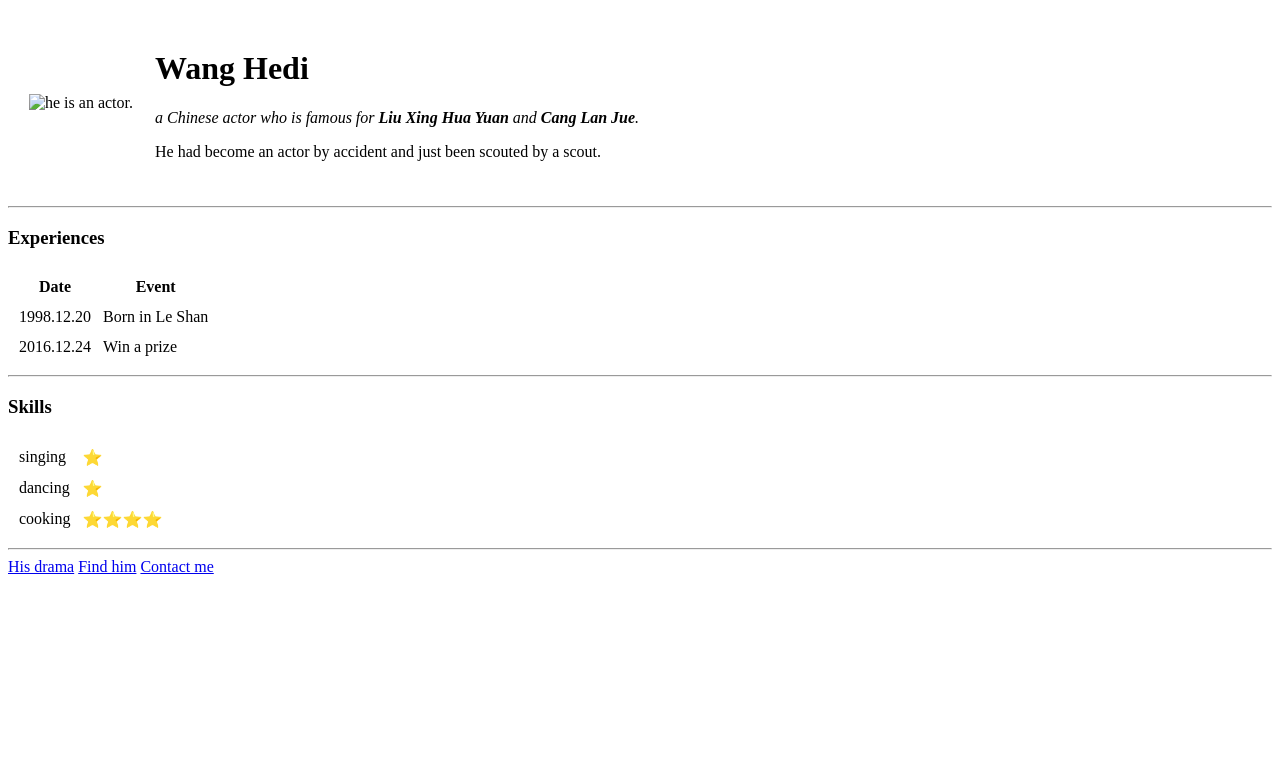
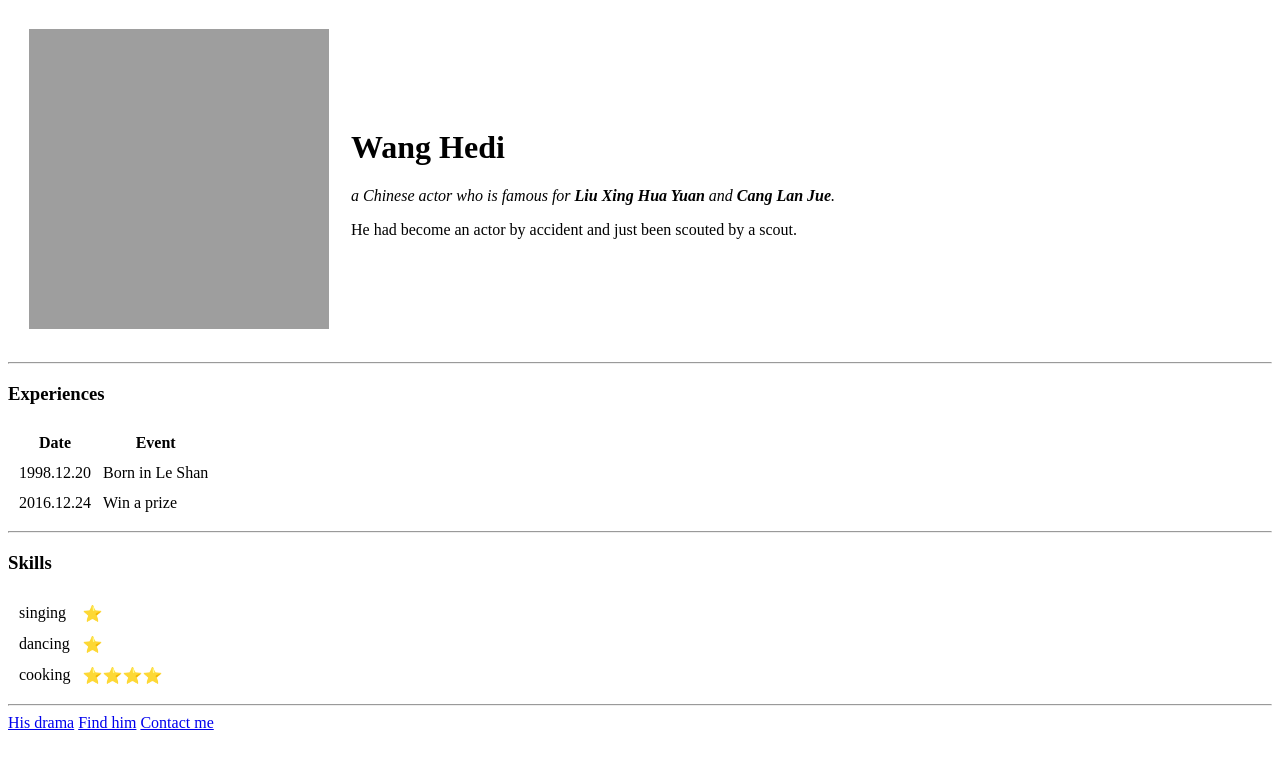
Before and after one commit to FFFLLLily/cv-sample, a plain HTML site: page index.html in a window 1280 px wide. Drawn offline with Linux system fonts and the light colour scheme; the site is published under a folder, as on GitHub Pages, so addresses that start at the root find nothing.

Commit message:
Update index.html

```diff
--- a/index.html
+++ b/index.html
@@ -12,7 +12,7 @@
 <body>
   <table cellspacing="20">
     <tr>
-      <td><img src="/actor.png" alt="he is an actor." width="300" height="300"></td>
+      <td><img src="./actor.png" alt="he is an actor." width="300" height="300"></td>
       <td>
         <h1>Wang Hedi</h1>
         <p>
```
